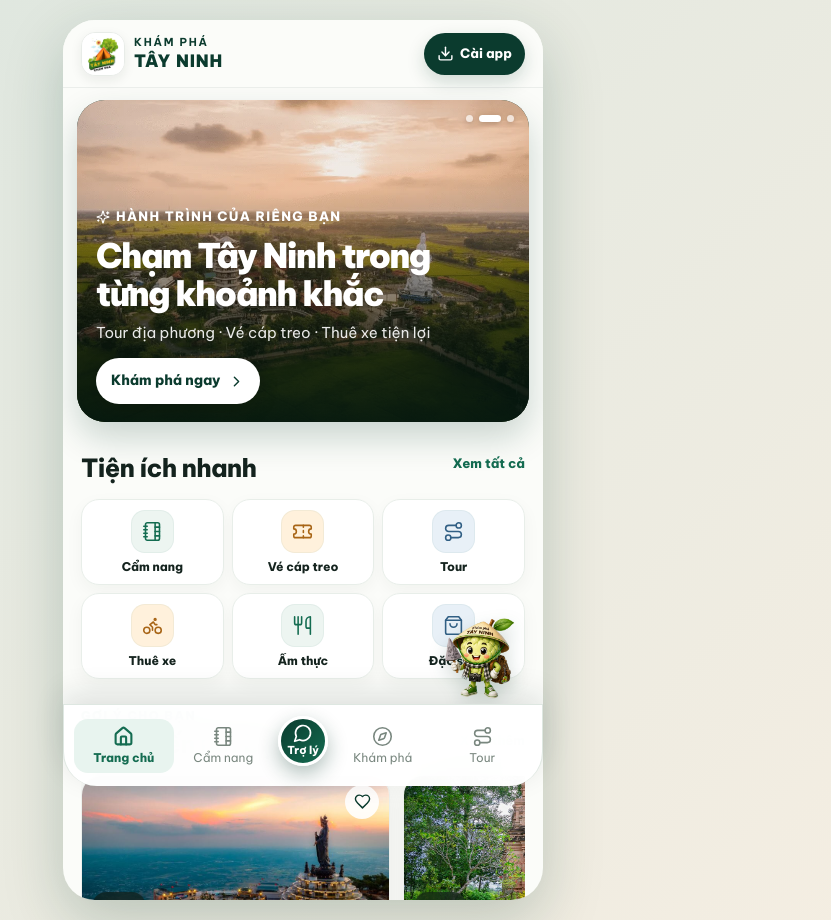
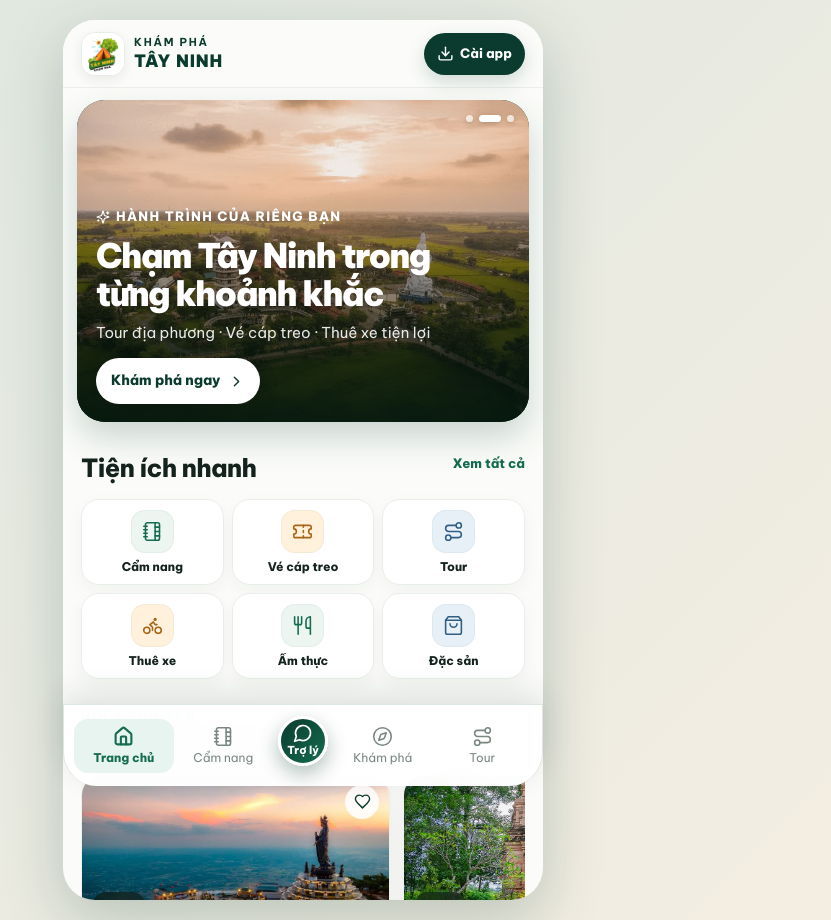
Before and after one commit to minhminhpicture/tayninhtravelapp, a Next.js app: page / in a window 1280 px wide. Shown: the whole page, without its empty margins (337-1168 px from the left). Built offline with nearby package versions, Linux system fonts and the light colour scheme.

Commit message:
feat: remove floating mascot button, update clean assistant modal

```diff
--- a/app/globals.css
+++ b/app/globals.css
@@ -308,6 +308,7 @@ button { cursor: pointer; }
 .travel-assistant.dragging .assistant-trigger { cursor: grabbing; transform: scale(1.04); filter: drop-shadow(0 12px 13px rgba(11,59,46,.27)); }
 .assistant-panel { width: min(342px, calc(100vw - 28px)); margin-bottom: -2px; padding: 15px; border: 1px solid rgba(220,229,223,.96); border-radius: 24px; color: var(--ink); background: rgba(255,255,255,.97); -webkit-backdrop-filter: blur(22px); backdrop-filter: blur(22px); box-shadow: 0 20px 50px rgba(10,44,33,.22); pointer-events: auto; animation: assistantIn .22s ease-out; }
 .assistant-head { display: grid; grid-template-columns: 44px 1fr 34px; gap: 10px; align-items: center; }
+.assistant-head-icon { width: 44px; height: 44px; border-radius: 14px; display: grid; place-items: center; background: var(--mint); color: var(--green); }
 .assistant-head > span { width: 44px; height: 44px; overflow: hidden; display: grid; place-items: center; border-radius: 14px; background: var(--mint); }
 .assistant-head img { width: 47px; height: 47px; object-fit: contain; object-position: center 7px; }
 .assistant-head > div { display: grid; gap: 2px; }
--- a/app/page.tsx
+++ b/app/page.tsx
@@ -943,16 +943,12 @@ export default function HomePage() {
           )}
         </div>
 
-        <aside
-          ref={assistantRef}
-          className={`travel-assistant ${assistantOpen ? "open" : ""} ${assistantDragging ? "dragging" : ""} ${assistantPosition ? "moved" : ""}`}
-          style={!assistantOpen && assistantPosition ? { left: assistantPosition.x, top: assistantPosition.y, right: "auto", bottom: "auto" } : undefined}
-          aria-label="Trợ lý du lịch Tây Ninh"
-        >
-          {assistantOpen && (
-            <section className="assistant-panel" role="dialog" aria-label="Tôi có thể giúp gì cho bạn?">
+        {assistantOpen && (
+          <div className="modal-backdrop" onClick={() => setAssistantOpen(false)}>
+            <section className="search-modal assistant-modal" onClick={(event) => event.stopPropagation()} role="dialog" aria-label="Trợ lý Tây Ninh">
+              <div className="modal-handle" />
               <div className="assistant-head">
-                <span><img src="/assistant-mascot.png" alt="" /></span>
+                <span className="assistant-head-icon"><MessageCircle size={22} /></span>
                 <div><small>TRỢ LÝ TÂY NINH</small><b>Tôi có thể giúp gì?</b></div>
                 <button onClick={() => setAssistantOpen(false)} aria-label="Đóng trợ lý"><X size={18} /></button>
               </div>
@@ -965,27 +961,8 @@ export default function HomePage() {
               </div>
               <button className="assistant-zalo" onClick={openZalo}><MessageCircle size={18} /> Hỏi trực tiếp qua Zalo</button>
             </section>
-          )}
-          <button
-            className="assistant-trigger"
-            onPointerDown={startAssistantDrag}
-            onPointerMove={moveAssistant}
-            onPointerUp={finishAssistantDrag}
-            onPointerCancel={finishAssistantDrag}
-            onClick={() => {
-              if (assistantDidDragRef.current) {
-                assistantDidDragRef.current = false;
-                return;
-              }
-              setAssistantOpen((value) => !value);
-            }}
-            aria-expanded={assistantOpen}
-            aria-label={assistantOpen ? "Đóng trợ lý Tây Ninh" : "Mở trợ lý Tây Ninh; có thể kéo để di chuyển"}
-          >
-            {!assistantOpen && assistantHintVisible && <span>Bà con cần hỗ trợ?</span>}
-            <img src="/assistant-mascot.png" alt="Trợ lý Tây Ninh" />
-          </button>
-        </aside>
+          </div>
+        )}
 
         <nav className="bottom-nav" aria-label="Điều hướng chính">
           <NavButton active={tab === "home"} icon={Home} label="Trang chủ" onClick={() => setTab("home")} />
```
